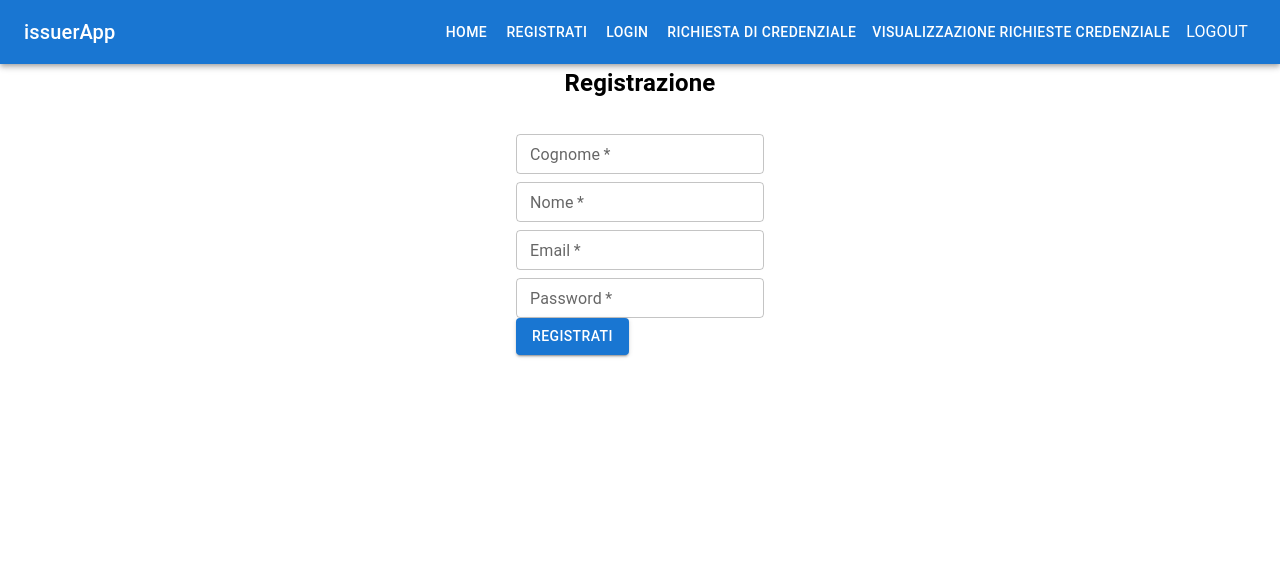
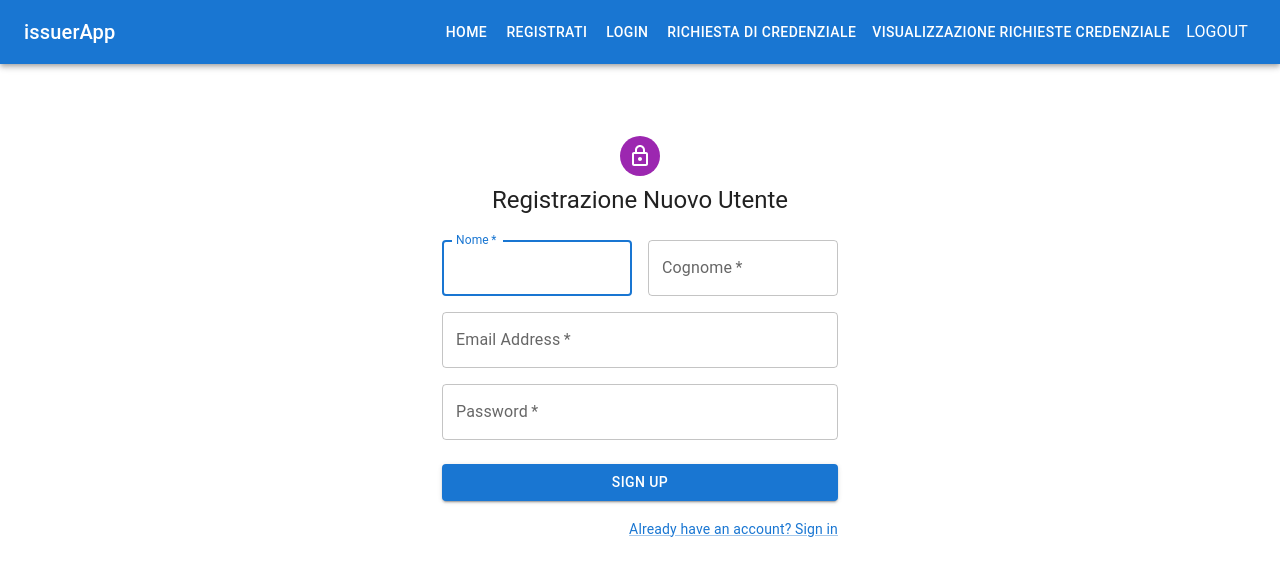
Before and after one commit to Project-Origin-2023/Personal-Identity-Wallet, a React (Create React App) app in the folder issuerApp/: page /Register in a window 1280 px wide. Shown: the top 576 px of the page. Built offline with nearby package versions, Linux system fonts and the light colour scheme; what react-auth-kit would draw is missing.

Commit message:
Piccole Correzioni Login e Registration
Implementazione parte grafica registration e correzioni del codice

```diff
--- a/issuerApp/package.json
+++ b/issuerApp/package.json
@@ -19,6 +19,7 @@
     "react": "^18.2.0",
     "react-auth-kit": "^2.12.2",
     "react-dom": "^18.2.0",
+    "react-router": "^6.14.1",
     "react-router-dom": "^6.11.2",
     "react-scripts": "5.0.1",
     "web-vitals": "^2.1.4"
--- a/issuerApp/src/App.js
+++ b/issuerApp/src/App.js
@@ -90,13 +90,11 @@
 import ViewCredentialRequest from './components/ViewCredentialRequest';
 import Logout from './components/Logout';
 import useToken from './components/useToken';
-//import { darkTheme } from './components/Themes';
 
 function App() {
   const { token, setToken } = useToken();
 
-
-
+  //Routing Pagine
   return (
     <Router>
       <AuthProvider>
@@ -127,5 +125,4 @@
   );
 }
 
-
 export default App;
--- a/issuerApp/src/components/Login.js
+++ b/issuerApp/src/components/Login.js
@@ -1,104 +1,3 @@
-/*
-
-CODICE INIZIALE DI MICHELE
-
-
-import React, { useState } from 'react';
-import axios from 'axios';
-import PropTypes from 'prop-types';
-import { Typography, TextField, Button, Box, styled } from '@mui/material';
-
-const LoginContainer = styled('div')({
-  display: 'flex',
-  flexDirection: 'column',
-  alignItems: 'center',
-  gap: '16px',
-  maxWidth: '300px',
-  margin: '0 auto',
-});
-
-const Title = styled(Typography)({
-  fontWeight: 'bold',
-  fontSize: '24px',
-  marginBottom: '16px',
-});
-
-const FieldsContainer = styled(Box)({
-  display: 'flex',
-  flexDirection: 'column',
-  gap: '8px',
-});
-
-const Login = ({ setToken }) => {
-  const [email, setEmail] = useState('');
-  const [password, setPassword] = useState('');
-
-  const handleLogin = async (e) => {
-    e.preventDefault();
-    try {
-      const response = await axios.post('http://localhost:19101/Login', {
-        email: email,
-        password: password,
-      });
-
-      if (response.data.success) {
-        setToken(response.data.token);
-        alert(response.data.message);
-      }
-    } catch (error) {
-      console.log(error);
-    }
-  };
-
-  return (
-    <LoginContainer>
-      <Title variant="h6">Effettua il login</Title>
-      <form onSubmit={handleLogin}>
-        <FieldsContainer>
-          <TextField
-            label="Email"
-            type="email"
-            value={email}
-            onChange={(e) => setEmail(e.target.value)}
-            variant="outlined"
-            size="small"
-          />
-          <TextField
-            label="Password"
-            type="password"
-            value={password}
-            onChange={(e) => setPassword(e.target.value)}
-            variant="outlined"
-            size="small"
-          />
-        </FieldsContainer>
-        <Button type="submit" variant="contained" color="primary">
-          Accedi
-        </Button>
-      </form>
-    </LoginContainer>
-  );
-};
-
-Login.propTypes = {
-  setToken: PropTypes.func.isRequired,
-};
-
-export default Login;
-*/
-
-
-
-
-
-
-
-
-
-
-
-//soluzione 7
-
 import React, { useState } from 'react';
 import axios from 'axios';
 import LockOutlinedIcon from '@mui/icons-material/LockOutlined';
@@ -109,16 +8,12 @@
   TextField,
   Button,
   Box,
-  styled,
   Paper,
   Avatar,
   CssBaseline,
-  FormControlLabel,
-  Checkbox,
   Link,
   Grid,
 } from '@mui/material';
-//import { LockOutlined } from '@mui/icons-material';
 
 
 const Login = ({ setToken }) => {
@@ -135,8 +30,9 @@
 
       if (response.data.success) {
         setToken(response.data.token);
-        alert(response.data.message);
       }
+      alert(response.data.message);
+
     } catch (error) {
       console.log(error);
     }
@@ -202,10 +98,6 @@
               onChange={(e) => setPassword(e.target.value)}
               autoComplete="current-password"
             />
-            <FormControlLabel
-              control={<Checkbox value="remember" color="primary" />}
-              label="Remember me"
-            />
             <Button
               type="submit"
               fullWidth
@@ -217,8 +109,8 @@
             <Grid container>
 
               <Grid item>
-                <Link href="#" variant="body2">
-                  {"Don't have an account? Sign Up"}
+                <Link href="/Register" variant="body2">
+                  {"Don't have an account? Register"}
                 </Link>
               </Grid>
             </Grid>
--- a/issuerApp/src/components/Register.js
+++ b/issuerApp/src/components/Register.js
@@ -1,24 +1,20 @@
 import React, { useState } from 'react';
 import axios from 'axios';
-import { Typography, TextField, Button, Box, styled } from '@mui/material';
+import Avatar from '@mui/material/Avatar';
+import Button from '@mui/material/Button';
+import CssBaseline from '@mui/material/CssBaseline';
+import TextField from '@mui/material/TextField';
+import Link from '@mui/material/Link';
+import Grid from '@mui/material/Grid';
+import Box from '@mui/material/Box';
+import LockOutlinedIcon from '@mui/icons-material/LockOutlined';
+import Typography from '@mui/material/Typography';
+import Container from '@mui/material/Container';
+import { createTheme, ThemeProvider } from '@mui/material/styles';
 
-const RegisterContainer = styled('div')({
-  display: 'flex',
-  flexDirection: 'column',
-  alignItems: 'center',
-  gap: '16px',
-  maxWidth: '300px',
-  margin: '0 auto',
-});
 
-const Title = styled(Typography)({
-  fontWeight: 'bold',
-  fontSize: '24px',
-  marginBottom: '16px',
-  textAlign: 'center', // Centra il testo orizzontalmente
-});
+export default function Register() {
 
-const Register = () => {
   const [familyName, setFamilyName] = useState('');
   const [firstName, setFirstName] = useState('');
   const [email, setEmail] = useState('');
@@ -42,54 +38,93 @@
     }
   };
 
+  const defaultTheme = createTheme();
+
   return (
-    <RegisterContainer>
-      <Title variant="h6">Registrazione</Title>
-      <form onSubmit={handleRegister}>
-        <Box display="flex" flexDirection="column" gap="8px">
+    <ThemeProvider theme={defaultTheme}>
+      <Container component="main" maxWidth="xs">
+        <CssBaseline />
+        <Box
+          sx={{
+            marginTop: 8,
+            display: 'flex',
+            flexDirection: 'column',
+            alignItems: 'center',
+          }}
+        >
+          <Avatar sx={{ m: 1, bgcolor: 'secondary.main' }}>
+            <LockOutlinedIcon />
+          </Avatar>
+          <Typography component="h1" variant="h5">
+            Registrazione Nuovo Utente
+          </Typography>
+          <Box component="form" noValidate onSubmit={handleRegister} sx={{ mt: 3 }}>
+            <Grid container spacing={2}>
+              <Grid item xs={12} sm={6}>
                 <TextField
+                  autoComplete="Nome"
+                  name="firstName"
+                  required
+                  fullWidth
+                  id="firstName"
+                  label="Nome"
+                  onChange={(e) => setFirstName(e.target.value)}
+                  autoFocus
+                />
+              </Grid>
+              <Grid item xs={12} sm={6}>
+                <TextField
+                  required
+                  fullWidth
+                  id="lastName"
                   label="Cognome"
-            type="text"
-            value={familyName}
                   onChange={(e) => setFamilyName(e.target.value)}
-            variant="outlined"
-            size="small"
+                  name="lastName"
+                  autoComplete="Cognome"
+                />
+              </Grid>
+              <Grid item xs={12}>
+                <TextField
                   required
+                  fullWidth
+                  id="email"
+                  label="Email Address"
+                  onChange={(e) => setEmail(e.target.value)}
+                  name="email"
+                  autoComplete="email"
                 />
+              </Grid>
+              <Grid item xs={12}>
                 <TextField
-            label="Nome"
-            type="text"
-            value={firstName}
-            onChange={(e) => setFirstName(e.target.value)}
-            variant="outlined"
-            size="small"
                   required
-          />
-          <TextField
-            label="Email"
-            type="email"
-            value={email}
-            onChange={(e) => setEmail(e.target.value)}
-            variant="outlined"
-            size="small"
-            required
-          />
-          <TextField
+                  fullWidth
+                  name="password"
                   label="Password"
                   type="password"
-            value={password}
+                  id="password"
                   onChange={(e) => setPassword(e.target.value)}
-            variant="outlined"
-            size="small"
-            required
+                  autoComplete="nuova password"
                 />
+              </Grid>
+            </Grid>
+            <Button
+              type="submit"
+              fullWidth
+              variant="contained"
+              sx={{ mt: 3, mb: 2 }}
+            >
+              Sign Up
+            </Button>
+            <Grid container justifyContent="flex-end">
+              <Grid item>
+                <Link href="#" variant="body2">
+                  Already have an account? Sign in
+                </Link>
+              </Grid>
+            </Grid>
           </Box>
-        <Button type="submit" variant="contained" color="primary">
-          Registrati
-        </Button>
-      </form>
-    </RegisterContainer>
+        </Box>
+      </Container>
+    </ThemeProvider>
   );
-};
-
-export default Register;
+}
```
Lines whose indentation alone changed are shown as unchanged.
